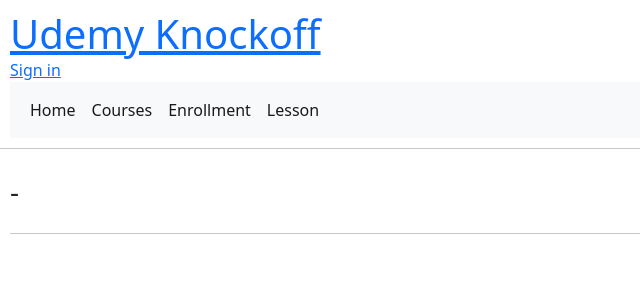
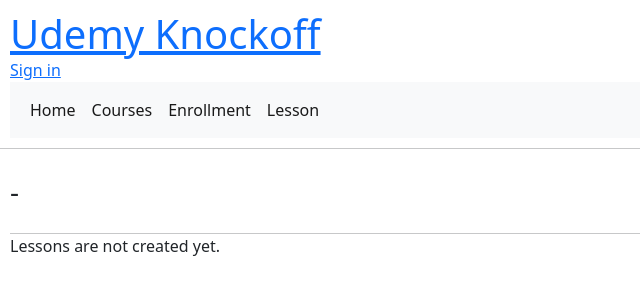
Before and after one commit to junjiechoo/junjiechoo-smu-git, a Python web app: template flask/app/templates/main/lesson.html in a window 1280 px wide. Shown: the top 300 px of the page, without its empty margins (0-640 px from the left). Run offline with Jinja, Linux system fonts and the light colour scheme; the template is opened without the code that fills it, so the values that code supplies are empty; some libraries are stand-ins or nearby versions.

Commit message:
code clean up and basic error handling

```diff
--- a/flask/app/templates/main/lesson.html
+++ b/flask/app/templates/main/lesson.html
@@ -18,6 +18,7 @@
     <hr class="no-margins">
     <div class="d-flex" id="wrapper">
 
+    {% if lessons %}
         <!-- Sidebar-->
         <div class="bg-white" id="sidebar-wrapper">
             <div class="list-group list-group-flush">
@@ -34,7 +35,7 @@
                     <div id="{{lesson.getLessonId()}}" class="tabcontent">
                         <h4 class="pt-3 pb-3">{{lesson.getLessonTitle()}}</h4>
                         <div class="row" style="flex-wrap: unset;">
-                            <div class="col-4" style="width: max-content;">
+                            <div class="col" style="width: max-content;">
                                 {% if lesson.materialIdList %}
                                     <div class="accordion">
                                         <div class="accordion-item">
@@ -113,9 +114,12 @@
             </div>
         </div>
 
-        <div class="col-8" id="iframe" style="min-width: max-content;">
+        <div id="iframe" style="min-width: max-content;">
         </div>
     </div>
+    {% else %}
+        Lessons are not created yet.
+    {% endif %}
 
     <script>
         var firsttab = document.getElementsByClassName("tablinks")[0];
```
